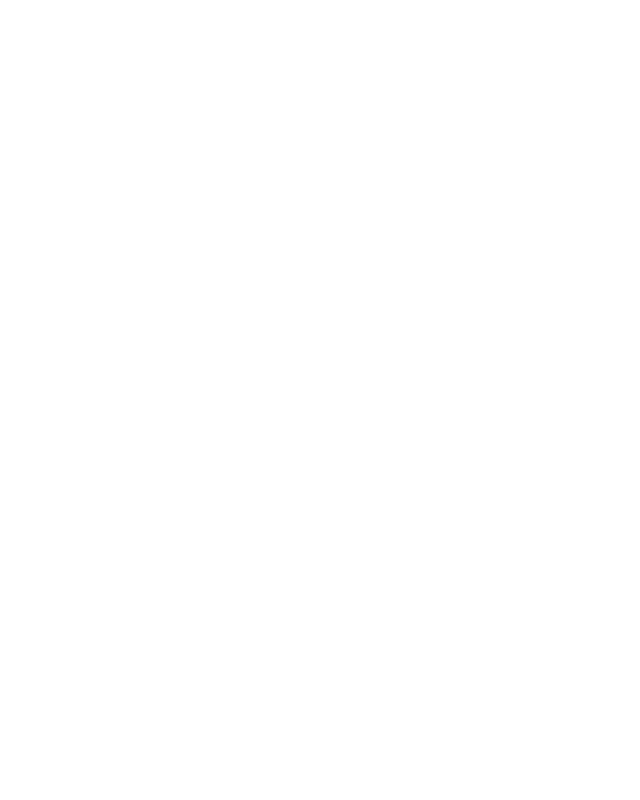
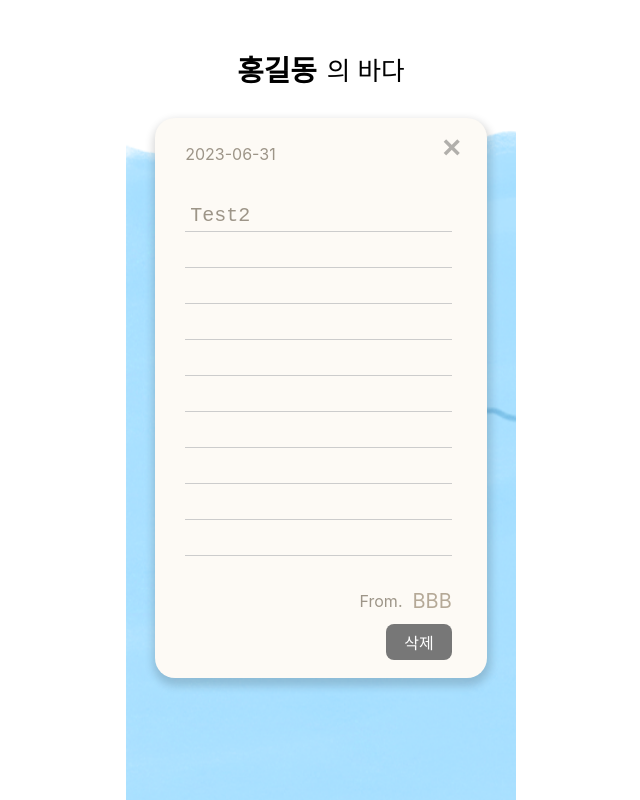
Before and after one commit to likelionkit-Wave/wave, a React (Create React App) app: page /readwave/1 in a window 1280 px wide. Before the commit this address had no page. Shown: the whole page, without its empty margins (319-959 px from the left). Built offline with nearby package versions, Linux system fonts and the light colour scheme.

Commit message:
feature : navigate read page

```diff
--- a/src/App.js
+++ b/src/App.js
@@ -39,7 +39,7 @@
         <Route path="/" element={<MainPage />}></Route>
         <Route path="/makewave" element={<MakePage />}></Route>
         <Route path="/writewave" element={<WritePage />}></Route>
-        <Route path="/readwave" element={<ReadPage />}></Route>
+        <Route path="/readwave/:id" element={<ReadPage List={data} />}></Route>
         <Route path="/wave" element={<WavePage List={data} />}></Route>
         <Route path="/visit" element={<VisitPage />}></Route>
       </Routes>
--- a/src/components/wave/WaveCp.js
+++ b/src/components/wave/WaveCp.js
@@ -1,8 +1,11 @@
 import React from "react";
 import "../../styles/components/wave/WaveCp.css";
+import { useNavigate } from "react-router-dom";
 
 //편지 + 편지 설명
 const Wavecp = ({ index, name, content, date }) => {
+  const navigate = useNavigate();
+
   return (
     <div>
       {index % 3 == 1 ? (
@@ -16,7 +19,7 @@
             <img
               src="/img/letter.png"
               onClick={() => {
-                window.location.href = "";
+                navigate(`/readwave/${index}`);
               }}
               alt="병"
             />
@@ -28,7 +31,7 @@
             <img
               src="/img/letter.png"
               onClick={() => {
-                window.location.href = "";
+                navigate(`/readwave/${index}`);
               }}
               alt="병"
             />
--- a/src/page/ReadPage.js
+++ b/src/page/ReadPage.js
@@ -1,18 +1,15 @@
 import React, { useState } from "react";
 import "../styles/page/ReadPage.css";
+import { useParams } from "react-router-dom";
 
-const ReadPage = () => {
+const ReadPage = ({ List }) => {
+  const { id } = useParams();
+
   const [member, setMember] = useState({
     name: "홍길동",
   });
 
-  const [letter, setLetter] = useState({
-    name: "김철수",
-    title: "애국가",
-    content:
-      "동해 물과 백두산이 마르고 닳도록 하느님이 보우하사 우리나라 만세. 무궁화 삼천리 화려 강산 대한 사람, 대한으로 길이 보전하세. 동해 물과 백두산이 마르고 닳도록 하느님이 보우하사 우리나라 만세. 무궁화 삼천리 화려 강산 대한 사람, 대한으로 길이 보전하세.",
-    createDate: "2023.06.26",
-  });
+  const letter = List[Number(id)];
 
   return (
     <div className="readContainer">
@@ -23,7 +20,7 @@
       <div className="background">
         <div className="readLetter">
           <span className="close">✕</span>
-          <p className="readCreateDate">{letter.createDate}</p>
+          <p className="readCreateDate">{letter.date}</p>
           <p className="title">{letter.title}</p>
           <textarea readOnly className="note" value={letter.content}></textarea>
           <span className="readWriter">
```
